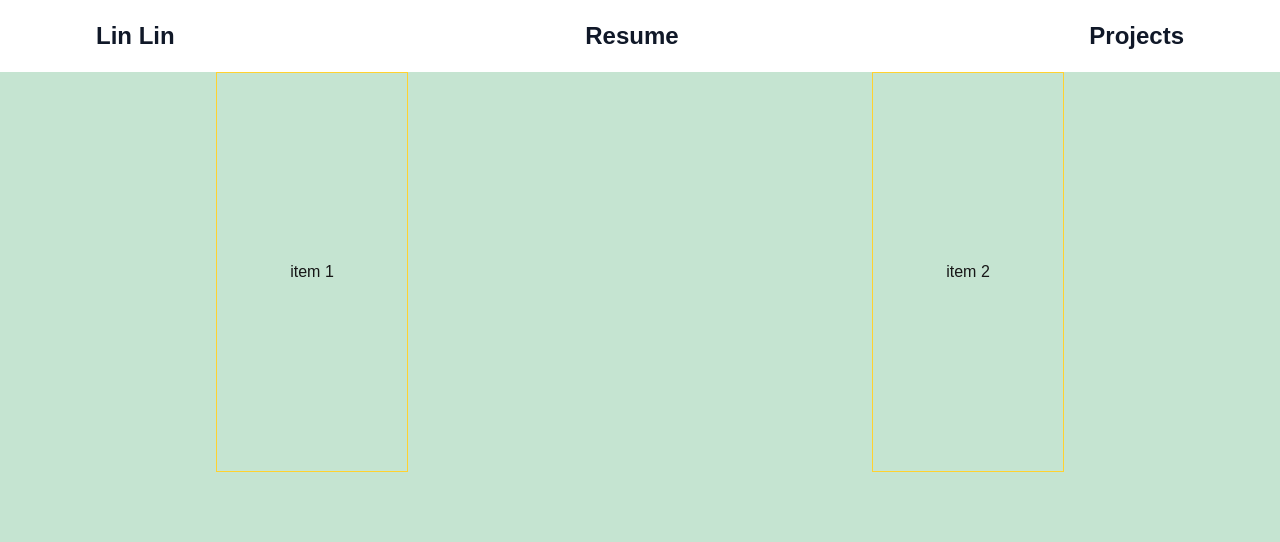
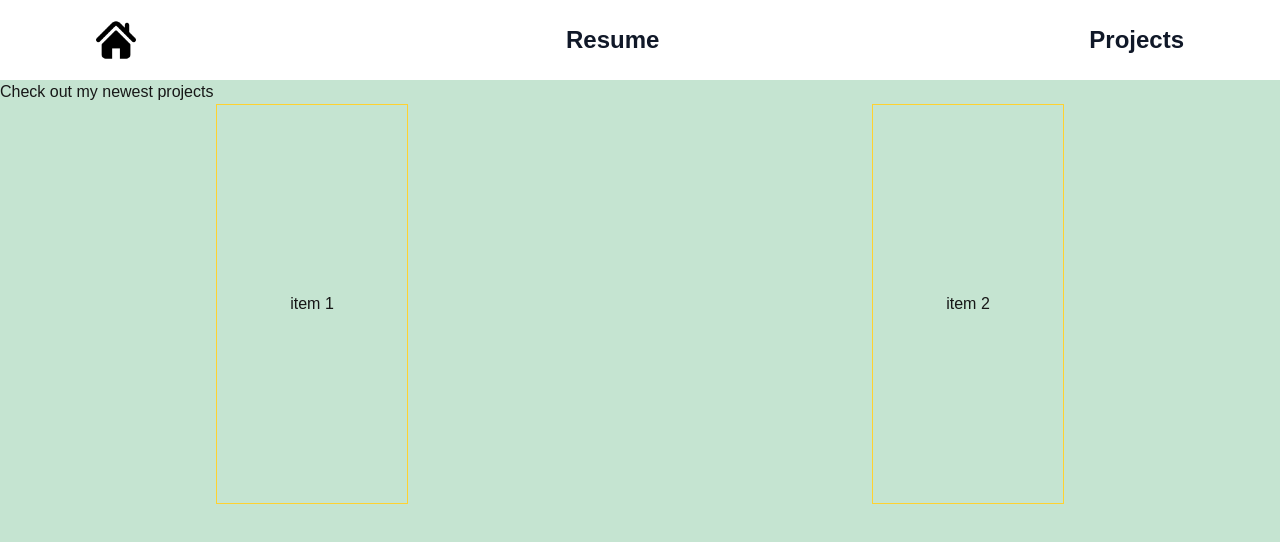
Before and after one commit to LinLin818/Portfolio, a Next.js app: page /Project in a window 1280 px wide. Shown: the top 542 px of the page. Built offline with nearby package versions, Linux system fonts and the light colour scheme.

Commit message:
Add a home icon

```diff
--- a/components/NavBar.tsx
+++ b/components/NavBar.tsx
@@ -1,9 +1,10 @@
 "use client";
 
-import{useState} from "react";
 import Link from "next/link" //Client side navigation
-import { usePathname } from "next/navigation"; //Hook to get current route
+import Image from "next/image";
+import homeIcon from "./home-icon-silhouette.png"
 
+/*<a href="https://www.flaticon.com/free-icons/home" title="home icons">Home icons created by Magnific - Flaticon</a>*/
 const navLinks = [
     { name: "Home", href: "/"},
     { name: "Resume", href: "/resume"},
@@ -12,14 +13,14 @@ const navLinks = [
 ]
 
 export default function NavBar(){
-    const pathname = usePathname();
-    const[isOpen, setIsOpen] = useState(false);
+
 
     return(
     <nav className = "w-full bg-white">
         <div className="mx-auto flex max-w-6xl items-center justify-between px-8 py-5">
             <Link href= '/' className="text-2xl font-bold text-gray-900">
-            Lin Lin
+            <Image src = {homeIcon} alt = "Home Icon" className = "w-10"/>
+
             </Link>
 
              <Link href= '/Resume' className="text-2xl font-bold text-gray-900">
--- a/components/Project.tsx
+++ b/components/Project.tsx
@@ -1,5 +1,9 @@
 export default function ProjectDisplay(){
       return (
+        <>
+        <div className = "">
+          Check out my newest projects
+        </div>
     <div className="flex justify-around space-x-8">
       <div className="w-48 h-100 border-amber-300 border-solid border flex items-center justify-center">
         <p className="">item 1</p>
@@ -8,6 +12,8 @@ export default function ProjectDisplay(){
         <p>item 2</p>
       </div>
     </div>
+
+    </>
   );
 
 }
```
Also changed, not shown: components/home-icon-silhouette.png (added).
